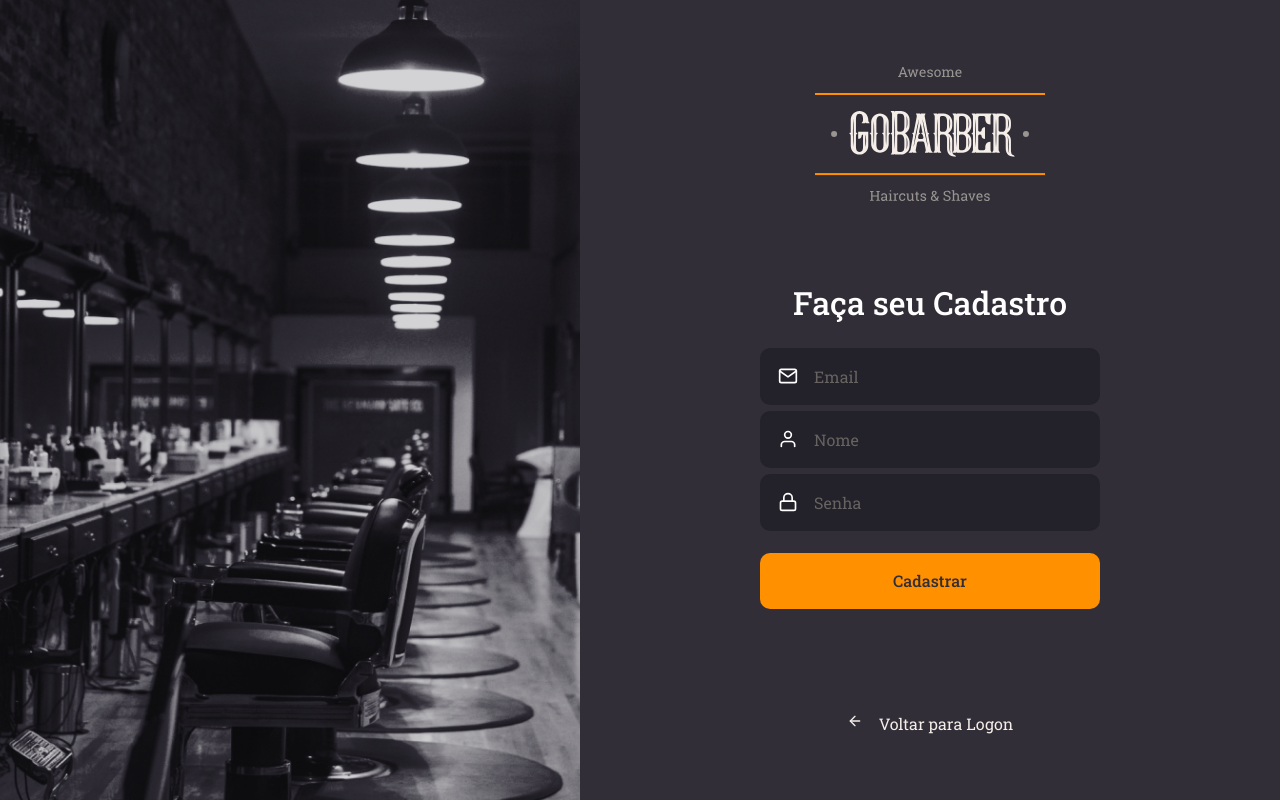
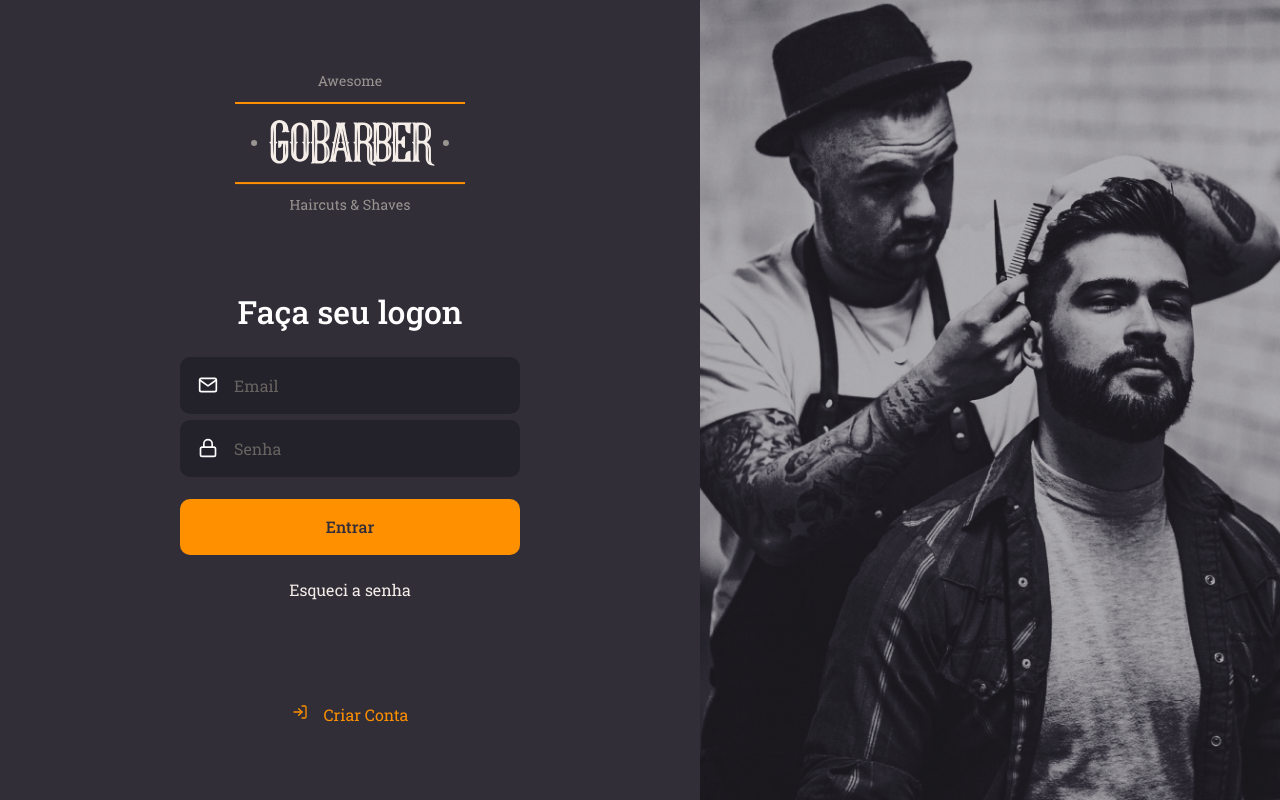
Before and after one commit to HenriqueOmena/barber-appointment-frontend-web, a React (Create React App) app: page / in a window 1280 px wide. Built offline with nearby package versions, Linux system fonts and the light colour scheme.

Commit message:
add validation to login

```diff
--- a/src/App.tsx
+++ b/src/App.tsx
@@ -5,8 +5,8 @@ import GlobalStyle from './styles/global';
 
 const App: React.FC = () => (
   <>
-    <SignUp />
-    {/* <SignIn /> */}
+    {/* <SignUp /> */}
+    <SignIn />
     <GlobalStyle />
   </>
 );
--- a/src/components/input/input.tsx
+++ b/src/components/input/input.tsx
@@ -7,7 +7,7 @@ interface InputProps extends InputHTMLAttributes<HTMLInputElement> {
   name: string;
   icon?: React.ComponentType<IconBaseProps>;
   inputRef?: React.ClassAttributes<HTMLInputElement>['ref'];
-  errors?: Record<string, unknown>;
+  errors?: string;
 }
 
 const Input: React.FC<InputProps> = ({
--- a/src/pages/SignUp/index.tsx
+++ b/src/pages/SignUp/index.tsx
@@ -6,6 +6,7 @@ import Button from 'components/button';
 import { useForm } from 'react-hook-form';
 import * as Yup from 'yup';
 import { yupResolver } from '@hookform/resolvers/yup';
+import Reactotron from 'reactotron-react-js';
 import { BackgroundImage, Container, Content } from './styles';
 
 type Inputs = {
@@ -14,6 +15,7 @@ type Inputs = {
   password: string;
 };
 
+const SignUp: React.FC = () => {
   const schema = Yup.object().shape({
     name: Yup.string().required('Nome Obrigatorio'),
     email: Yup.string()
@@ -21,13 +23,13 @@ const schema = Yup.object().shape({
       .email('Digite um email valido'),
     password: Yup.string().min(6, 'Minimo de 6 digitos'),
   });
-const SignUp: React.FC = () => {
-  const { register, handleSubmit, errors } = useForm<any>({
+
+  const { register, handleSubmit, errors } = useForm({
     resolver: yupResolver(schema),
   });
 
   const onSubmit = useCallback(async (data: unknown) => {
-    console.log(data);
+    // console.log(data);
   }, []);
 
   return (
--- a/src/pages/Signin/index.tsx
+++ b/src/pages/Signin/index.tsx
@@ -1,28 +1,55 @@
-import React from 'react';
+import React, { useCallback } from 'react';
 import { FiLogIn, FiMail, FiLock } from 'react-icons/fi';
 import logoImg from 'assets/logo.svg';
 import Input from 'components/input';
 import Button from 'components/button';
+import * as Yup from 'yup';
+import { yupResolver } from '@hookform/resolvers/yup';
+import { useForm } from 'react-hook-form';
 import { BackgroundImage, Container, Content } from './styles';
 
 const SignIn: React.FC = () => {
+  const schema = Yup.object().shape({
+    email: Yup.string()
+      .required('Email Obrigatorio')
+      .email('Digite um email valido'),
+    password: Yup.string().min(6, 'Minimo de 6 digitos'),
+  });
+
+  const { register, handleSubmit, errors } = useForm({
+    resolver: yupResolver(schema),
+  });
+
+  const onSubmit = useCallback(async (data: unknown) => {
+    console.log(data);
+  }, []);
+
   return (
     <Container>
       <Content>
         <img src={logoImg} alt="BarberAppointment" />
 
-        <form>
+        <form onSubmit={handleSubmit(onSubmit)}>
           <h1>Faça seu logon</h1>
 
-          <Input icon={FiMail} name="email" placeholder="Email" />
+          <Input
+            icon={FiMail}
+            name="email"
+            errors={errors?.email?.message}
+            placeholder="Email"
+            inputRef={register}
+          />
+
           <Input
             icon={FiLock}
             name="password"
+            errors={errors?.password?.message}
             type="password"
             placeholder="Senha"
+            inputRef={register}
           />
 
-          <Button> Entrar </Button>
+          <Button type="submit"> Entrar </Button>
 
           <a href="#forgot">Esqueci a senha</a>
         </form>
```
Also changed, not shown: 2 other files (tests, documents, lock files or other folders). Lines whose indentation alone changed are shown as unchanged.
